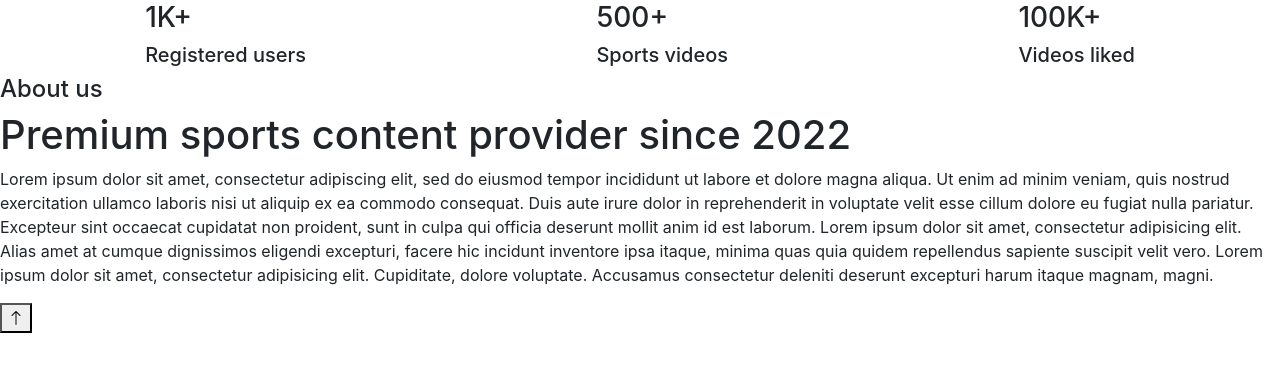
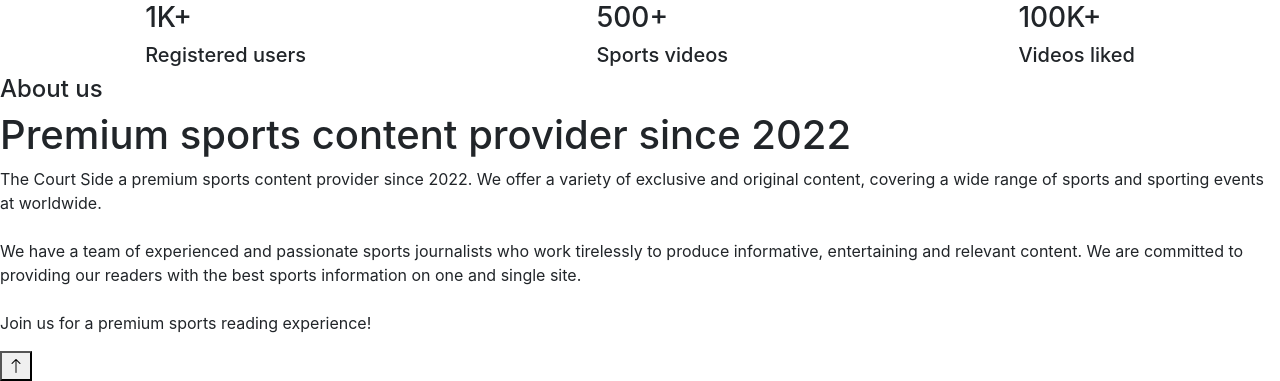
Before and after one commit to AnthonyMarche/The-Court-Side, a Symfony app: template templates/home/about.html.twig in a window 1280 px wide. Shown: the part 528-909 px from the top of the page. Before the commit the page ends 861 px from the top, so only its background shows below. Run offline with Twig, Linux system fonts and the light colour scheme; the template is opened without the code that fills it, so the values that code supplies are empty; some libraries are stand-ins or nearby versions.

Commit message:
add about text translation

```diff
--- a/templates/home/about.html.twig
+++ b/templates/home/about.html.twig
@@ -13,12 +13,12 @@
                 <div class="last-text d-flex justify-content-around">
                     <div class="text">
                         <h3>1K+</h3>
-                        <h5 class="text-center">{{'registeredusers.about'|trans}}</h5>
+                        <h5 class="text-center">{{ 'registeredusers.about'|trans }}</h5>
                     </div>
 
                     <div class="text">
                         <h3>500+</h3>
-                        <h5 class="text-center">{{'sportsvideo.about'|trans }}</h5>
+                        <h5 class="text-center">{{ 'sportsvideo.about'|trans }}</h5>
                     </div>
 
                     <div class="text">
@@ -29,22 +29,14 @@
             </div>
 
             <div class="text p-0">
-                <h4>{{'aboutus.about'|trans}}</h4>
-                <h1>{{'premiumsports.about'|trans}}</h1>
+                <h4>{{ 'aboutus.about'|trans }}</h4>
+                <h1>{{ 'premiumsports.about'|trans }}</h1>
 
                 <div class="space"></div>
-                <p>Lorem ipsum dolor sit amet, consectetur adipiscing elit,
-                    sed do eiusmod tempor incididunt ut labore et dolore magna aliqua.
-                    Ut enim ad minim veniam, quis nostrud exercitation ullamco laboris nisi ut aliquip ex ea commodo
-                    consequat.
-                    Duis aute irure dolor in reprehenderit in voluptate velit esse cillum dolore eu fugiat nulla
-                    pariatur.
-                    Excepteur sint occaecat cupidatat non proident, sunt in culpa qui officia deserunt mollit anim id
-                    est
-                    laborum. Lorem ipsum dolor sit amet, consectetur adipisicing elit. Alias amet at cumque dignissimos
-                    eligendi excepturi, facere hic incidunt inventore ipsa itaque, minima quas quia quidem repellendus
-                    sapiente suscipit velit vero. Lorem ipsum dolor sit amet, consectetur adipisicing elit. Cupiditate,
-                    dolore voluptate. Accusamus consectetur deleniti deserunt excepturi harum itaque magnam, magni.
+                <p>
+                    {{ 'about.text1'|trans }}<br> <br>
+                    {{ 'about.text2'|trans }}<br> <br>
+                    {{ 'about.text3'|trans }}
                 </p>
             </div>
         </section>
--- a/translations/messages+intl-icu.en.yaml
+++ b/translations/messages+intl-icu.en.yaml
@@ -111,3 +111,11 @@ register.title: Registration
 title.request: 'Reset Password'
 title.login: Login
 modal.feature-content: "Sorry this feature is only available for registered users. You can register for free or log in if you already have an account."
+about.text1: The Court Side a premium sports content provider since 2022. We offer a variety of
+    exclusive and original content, covering a wide range of sports and sporting events at
+    worldwide.
+about.text2: We have a team of experienced and passionate sports journalists who
+    work tirelessly to produce informative, entertaining and relevant content. We
+    are committed to providing our readers with the best sports information on one and
+    single site.
+about.text3: Join us for a premium sports reading experience!
```
Also changed, not shown: translations/messages+intl-icu.es.yaml (+8 -0 lines), translations/messages+intl-icu.fr.yaml (+8 -0 lines).
